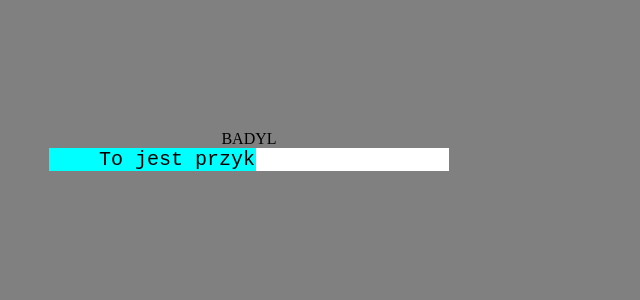
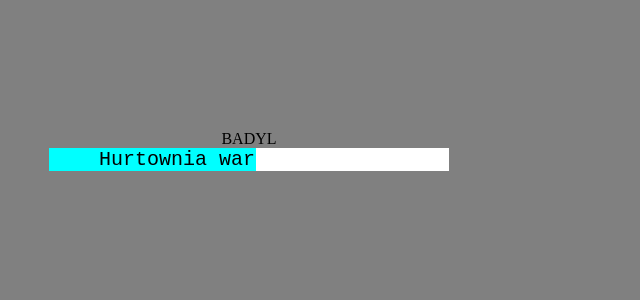
Before and after one commit to martyna-zyskowska/website-badyl, a plain HTML site: page One Page Scroll/badyl.html in a window 1280 px wide. Shown: the part 250-550 px from the top of the page, 391-1031 px from the left. Drawn offline with nearby package versions, Linux system fonts and the light colour scheme.

Commit message:
Add files via upload

```diff
--- a/One Page Scroll/badyl.html
+++ b/One Page Scroll/badyl.html
@@ -41,7 +41,7 @@
             <section id="page1">
                 <div id="wsio">
                     <div id="tytul">BADYL</div>
-                    <div id="bla"><div id="blok">To jest przykładowy tekst<span></span></div></div>
+                    <div id="bla"><div id="blok">Hurtownia warzyw i owoców<span></span></div></div>
                 </div>
             </section>
 
```
Also changed, not shown: One Page Scroll/badyl.css (+0 -47 lines).
